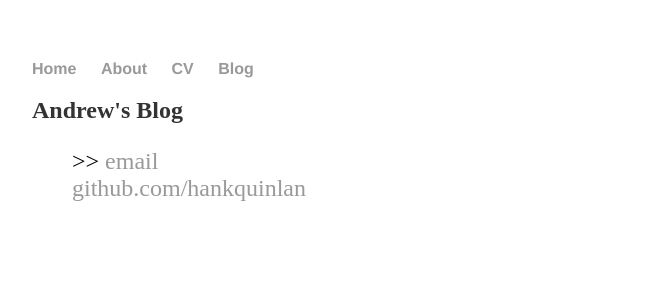
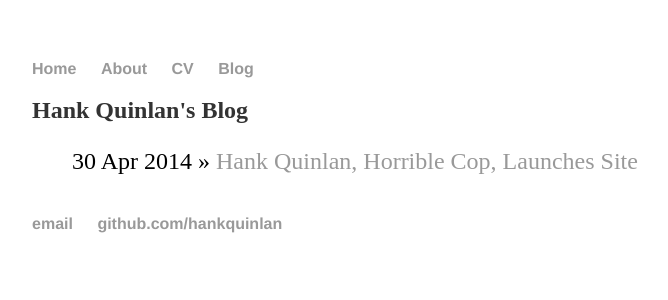
Before and after one commit to milnehouse/milnehouse.github.io, a Jekyll site: the page built from blog/index.html, in a window 1280 px wide. Shown: the top 300 px of the page, without its empty margins (160-828 px from the left). Built offline with Jekyll 4.4.1, drawn with Linux system fonts in a browser that asks for light colours.

Commit message:
Troubleshooting

```diff
--- a/blog/index.html
+++ b/blog/index.html
@@ -1,12 +1,11 @@
 ---
 layout: default
-title: Andrew's Blog
+title: Hank Quinlan's Blog
 ---
+	<h1>{{ page.title }}</h1>
+	<ul class="posts">
 
-<h1>{{ page.title }} </h1>
-<ul class="posts">
-
-{%for posts in site.posts %}
-<li><span>{{post.date | date_to_string}}</span> >> <a href="{{ post.url }}" title= {{post.title }}">{{ post.title}}</a></li>
-{%endfor%}
-</ul>
+	  {% for post in site.posts %}
+	    <li><span>{{ post.date | date_to_string }}</span> » <a href="{{ post.url }}" title="{{ post.title }}">{{ post.title }}</a></li>
+	  {% endfor %}
+	</ul>
```
Also changed, not shown: about/index.html (added, +9 -0 lines).
